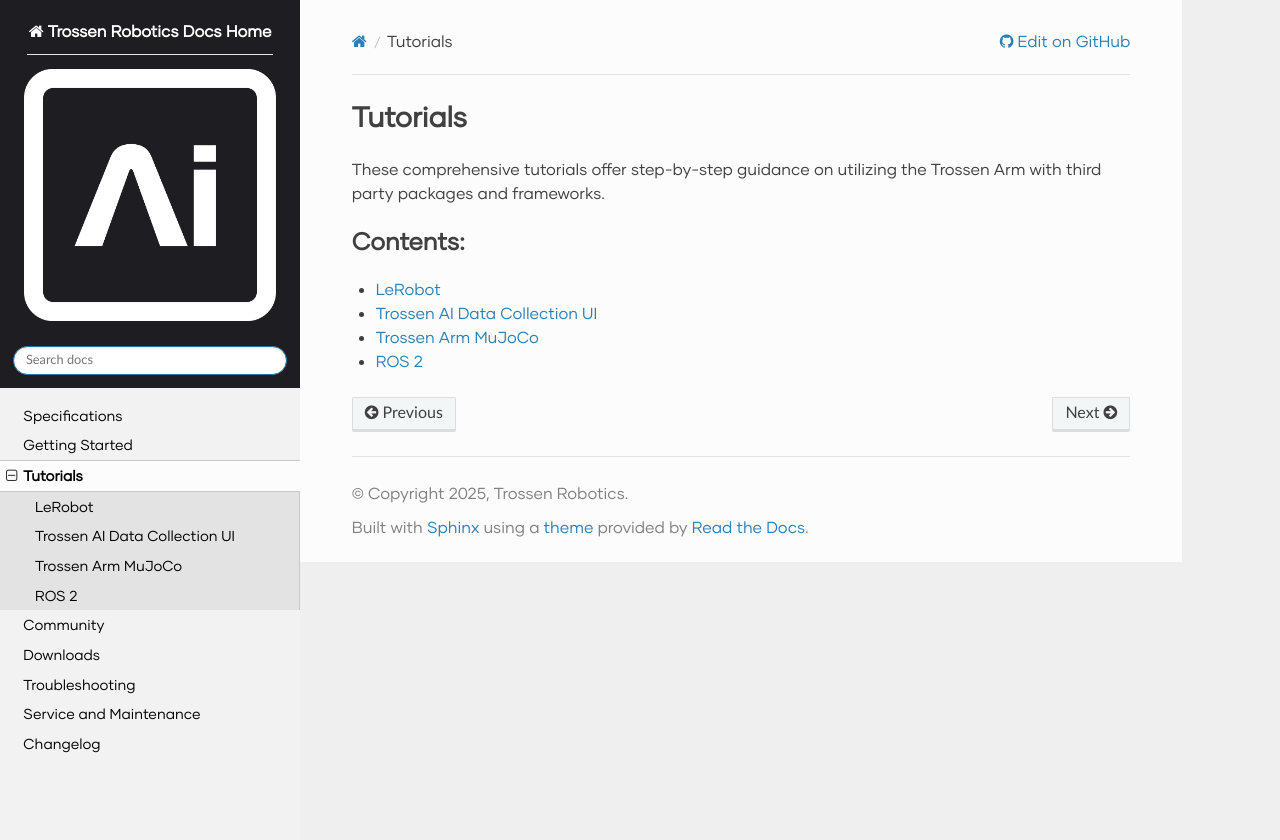
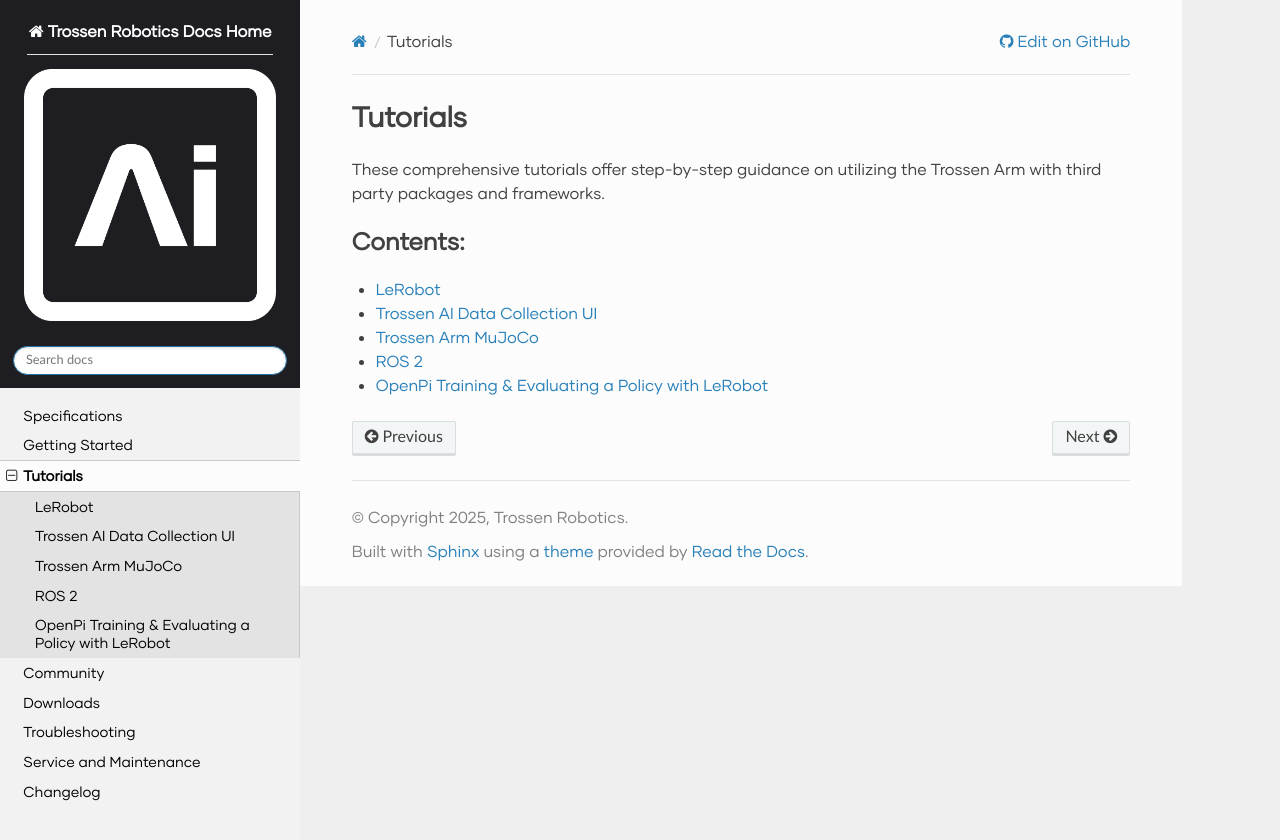
Before and after one commit to TrossenRobotics/trossen_arm, a Sphinx documentation site: the page built from docs/tutorials.rst, in a window 1280 px wide. Shown: the top 840 px of the page. Built offline with Sphinx 7.4.7 and the Read the Docs theme 3.1.0, drawn with Linux system fonts in a browser that asks for light colours; some web fonts are replaced; pages that are not in the unit, such as notebooks, are missing from menus; part of the change alters nothing that is shown.

Commit message:
open pi docs

```diff
--- a/docs/tutorials.rst
+++ b/docs/tutorials.rst
@@ -12,3 +12,4 @@ These comprehensive tutorials offer step-by-step guidance on utilizing the Tross
     tutorials/trossen_data_collection_ui.rst
     tutorials/trossen_arm_mujoco.rst
     tutorials/ros2.rst
+    tutorials/open_pi.rst
--- /dev/null
+++ b/docs/tutorials/open_pi.rst
@@ -0,0 +1,276 @@
+OpenPi Training & Evaluating a Policy with LeRobot
+====================================================
+
+.. warning::
+
+   This is an experimental tutorial and may change in the future.
+   Also, minimal testing has been done on the Trossen AI setup and results may vary.
+
+
+Refer to the `Pi-0 Paper <https://www.physicalintelligence.company/download/pi0.pdf>`_ for understanding the model architecture and training procedure.
+Also, look into the limitations section for known issues and challenges.
+In order to get good results, a good quality dataset is necessary as mentioned in the paper.
+
+
+    Our experiments imply that an analogous phenomenon might take place with robot foundation models, where pre-trained models have some zero-shot capabilities, but complex tasks like laundry following require fine-tuning with high-quality data.
+    Training on only this high-quality data results in a brittle model that does not reliably recover from mistakes, while running the pre-trained model in zero shot does not always exhibit the fluent strategies demonstrated in the post-training data.
+
+The paper also mentions it's experimental setup and success results, which can be used as a reference for your own experiments.
+One such setup is mentioned as follows:
+
+    Shirt folding: Shirt folding is recorded as either success or failure.
+    We begin each shirt folding eval by laying the shirt flat on the table.
+    Success is defined as having folded in the sleeves and performed one half-fold along the length of the shirt.
+    Our eval includes 4 small t-shirts and 1 medium t-shirt.
+    We run 2 evals for each item for a maximum of 15000 steps or approximately 5 minutes each.
+
+These are the results from the original paper, showing average scores per task over 10 trials, are presented in figure below.
+The scoring rubrics are mentioned in the paper appendix.
+A score of 1.0 represents a perfect execution, while partial scores correspond to partially completed tasks (e.g., 0.5 for a shirt that is half-folded).
+
+.. image:: openpi/images/pi0_eval_results.png
+   :alt: Pi 0 Evaluation Results
+   :align: center
+   :width: 60%
+
+This guide walks you through collecting episodes, training with OpenPi, fine-tuning using LoRA, evaluating, and running inference.
+
+Collect Episodes using LeRobot
+------------------------------
+
+We collect episodes using ``Interbotix/lerobot``. For more information on installation and recording episodes check the following:
+
+#. `Installation <https://docs.trossenrobotics.com/trossen_arm/main/tutorials/lerobot/setup.html>`_
+#. `Recording Episode <https://docs.trossenrobotics.com/trossen_arm/main/tutorials/lerobot/record_episode.html>`_
+
+Here is a recorded dataset using the above instructions:
+
+- `Recorded Dataset <https://huggingface.co/datasets/TrossenRoboticsCommunity/bimanual-widowxai-handover-cube>`_
+
+You can also visualize the dataset using the following link. Just paste the dataset name here:
+
+- `Visualize using this <https://huggingface.co/spaces/lerobot/visualize_dataset>`_
+
+Install UV
+----------
+
+Follow the `UV installation instructions <https://docs.astral.sh/uv/getting-started/installation/>`_ to set it up.
+
+OpenPi Setup
+------------
+
+When cloning this repo, make sure to update submodules:
+
+.. code-block:: bash
+
+   git clone --recurse-submodules git@github.com:TrossenRobotics/openpi.git
+
+   # Or if you already cloned the repo:
+   git submodule update --init --recursive
+
+We use `uv <https://docs.astral.sh/uv/>`_ to manage Python dependencies. Once uv is installed, run the following to set up the environment:
+
+.. code-block:: bash
+
+   GIT_LFS_SKIP_SMUDGE=1 uv sync
+   GIT_LFS_SKIP_SMUDGE=1 uv pip install -e .
+
+.. note::
+
+   ``GIT_LFS_SKIP_SMUDGE=1`` is needed to pull LeRobot as a dependency.
+
+Training
+--------
+
+Once you have recorded your dataset, you can begin training using the command below.
+We provide a custom training configuration for the Trossen AI dataset.
+Since the Aloha Legacy and Trossen AI Stationary share the same joint layout, this configuration is compatible.
+Explicit support for Trossen AI will be added in the future.
+
+Run this command from the project root:
+
+.. code-block:: bash
+
+   cd openpi
+
+.. code-block:: bash
+
+   XLA_PYTHON_CLIENT_MEM_FRACTION=0.9 uv run scripts/train.py pi0_trossen_transfer_block --exp-name=my_experiment --overwrite
+
+Custom Training Configuration
+-----------------------------
+
+To add a custom training configuration, edit the ``openpi/src/training/config.py`` file.
+You can define your own ``TrainConfig`` with specific model parameters, dataset sources, prompts, and training options.
+After updating the configuration, reference your new config name in the training command:
+
+.. code-block:: bash
+
+   XLA_PYTHON_CLIENT_MEM_FRACTION=0.9 uv run scripts/train.py <your_custom_config_name> --exp-name=my_experiment --overwrite
+
+Example configuration for training on the Trossen AI dataset:
+
+.. code-block:: python
+
+   TrainConfig(
+       name="pi0_trossen_transfer_block",
+       model=pi0.Pi0Config(paligemma_variant="gemma_2b_lora", action_expert_variant="gemma_300m_lora"),
+       data=LeRobotAlohaDataConfig(
+           use_delta_joint_actions=False,
+           adapt_to_pi=False,
+           repo_id="TrossenRoboticsCommunity/bimanual-widowxai-handover-cube",
+           assets=AssetsConfig(
+               assets_dir="gs://openpi-assets/checkpoints/pi0_base/assets",
+               asset_id="trossen",
+           ),
+           default_prompt="grab and handover the red cube",
+           repack_transforms=_transforms.Group(
+               inputs=[
+                   _transforms.RepackTransform(
+                       {
+                           "images": {
+                               "cam_high": "observation.images.top",
+                               "cam_left_wrist": "observation.images.left",
+                               "cam_right_wrist": "observation.images.right",
+                           },
+                           "state": "observation.state",
+                           "actions": "action",
+                       }
+                   )
+               ]
+           ),
+       ),
+       weight_loader=weight_loaders.CheckpointWeightLoader("gs://openpi-assets/checkpoints/pi0_base/params"),
+       num_train_steps=20_000,
+       batch_size=2,
+       freeze_filter=pi0.Pi0Config(
+           paligemma_variant="gemma_2b_lora", action_expert_variant="gemma_300m_lora"
+       ).get_freeze_filter(),
+       # Turn off EMA for LoRA finetuning.
+       ema_decay=None,
+   )
+
+We trained on a RTX5090 and fine-tuned using LoRA.
+
+Checkpoints
+-----------
+
+Checkpoints are stored in the ``checkpoints`` folder at the root of your project directory.
+
+To use a pretrained policy, download and extract the following checkpoint into your ``checkpoints`` directory:
+
+- `OpenPi Fine-Tuned Checkpoint on Hugging Face <https://huggingface.co/shantanu-tr/open_pi_finetune_checkpoint>`_
+
+Running Inference with Your Trained Policy
+------------------------------------------
+
+Once training is complete and your checkpoint is ready, you can start the policy server and run the client.
+
+Start the Policy Server
+~~~~~~~~~~~~~~~~~~~~~~~
+
+Launch the policy server using your trained checkpoint and configuration:
+
+.. code-block:: bash
+
+   uv run scripts/serve_policy.py policy:checkpoint \
+       --policy.config=pi0_trossen_transfer_block \
+       --policy.dir=checkpoints/pi0_trossen_transfer_block/test_pi0_finetuning/19999
+
+.. code-block:: bash
+
+   uv run scripts/serve_policy.py policy:checkpoint \
+       --policy.config=pi0_trossen_transfer_block \
+       --policy.dir=checkpoints/pi0_trossen_transfer_block/block_transfer_training_100k/99999
+
+Start the Client
+~~~~~~~~~~~~~~~~
+
+Run the client to interact with the policy server:
+
+.. code-block:: bash
+
+   cd examples/trossen_ai
+   uv run main.py --mode autonomous --task_prompt "grab red cube"
+
+Camera and arm IP address configuration can be edited in the script:
+
+.. code-block:: python
+
+   bi_widowx_ai_config = BiWidowXAIFollowerConfig(
+       left_arm_ip_address="192.168.1.5",
+       right_arm_ip_address="192.168.1.4",
+       min_time_to_move_multiplier=4.0,
+       id="bimanual_follower",
+       cameras={
+           "top": RealSenseCameraConfig(
+               serial_number_or_name="218622270304",
+               width=640, height=480, fps=30, use_depth=False
+           ),
+           "bottom": RealSenseCameraConfig(
+               serial_number_or_name="130322272628",
+               width=640, height=480, fps=30, use_depth=False
+           ),
+           "right": RealSenseCameraConfig(
+               serial_number_or_name="128422271347",
+               width=640, height=480, fps=30, use_depth=False
+           ),
+           "left": RealSenseCameraConfig(
+               serial_number_or_name="218622274938",
+               width=640, height=480, fps=30, use_depth=False
+           ),
+       }
+   )
+
+The client script also has parameters for controlling the rate of inference and temporal ensembling.
+The rate of inference is how often the policy is queried for new actions.
+Each query takes a significant amount of time that drops the control frequency to around 10Hz.
+This can cause jerky motions, so we recommend setting the rate of inference to a value that balances smooth control and responsiveness.
+As mentioned in the Pi-0 paper, control loop frequency of 50Hz inference is run every 0.5s (after executing 25 actions).
+In our case we run the control loop at 30Hz to match the camera frame rate.
+With a rate of inference of 50, the policy is less responsive to changes in the environment, but the motion is much smoother.
+With a rate of inference of 25, the policy is more responsive, but the motion is jerky.
+Depending on your setup, you may want to adjust this value.
+
+.. code-block:: python
+
+   self.rate_of_inference = 50  # Number of control steps per policy inference
+
+Temporal ensembling:
+
+Temporal ensembling is a method mentioned in the Pi-0 paper to smooth out the actions taken by the policy.
+This method was introduced in the ACT paper (https://arxiv.org/abs/2304.13705) and is a simple way to smooth out the actions taken by the policy.
+The appendix of Pi-0 mention using temporal ensembling which hurts the policy's performance.
+We found that temporal ensembling did not help in our experiments, so we set the temporal ensembling weight to None.
+We have implemented temporal ensembling in the client script, just for users to experiment with.
+
+.. code-block:: python
+
+   self.m = None  # Temporal ensembling weight (None = no ensembling)
+
+
+Results
+-------
+
+Here are some preliminary results from our experiments with the Pi-0 policy on the bimanual WidowX setup.
+
+- The Pi-0 base checkpoint has no episodes collected using Trossen-AI arms, so fine tuning is necessary.
+- We collected a small dataset of 50 episodes (very small compared to other robot modalities).
+- Zero-shot inference may be difficult as environment changes (color, shape, etc.) affect performance.
+- Dataset collected in a highly controlled environment.
+
+Results folder:
+`Google Drive <https://drive.google.com/drive/folders/1waFcKihP8uAHSsV8VM-S7eBLDdTW7jfw?usp=sharing>`_
+
+Scenarios:
+
+1. ``openpi_trossen_ai_red_block [success]`` : Robot successfully picks up and transfers red block in second try.
+2. ``openpi_trossen_ai_blue_lego [fail]`` : Robot fails due to different block size and color.
+3. ``openpi_trossen_ai_environment_disturbances [fail]`` : Robot struggles under disturbances.
+4. ``openpi_trossen_ai_wooden_block [fail]`` : Robot fails with wooden block, poor generalization.
+
+We used the same command for all tests:
+
+.. code-block:: bash
+
+   uv run main.py --mode autonomous --task_prompt "grab red cube"
```
Also changed, not shown: docs/tutorials/openpi/images/pi0_eval_results.png (added).
